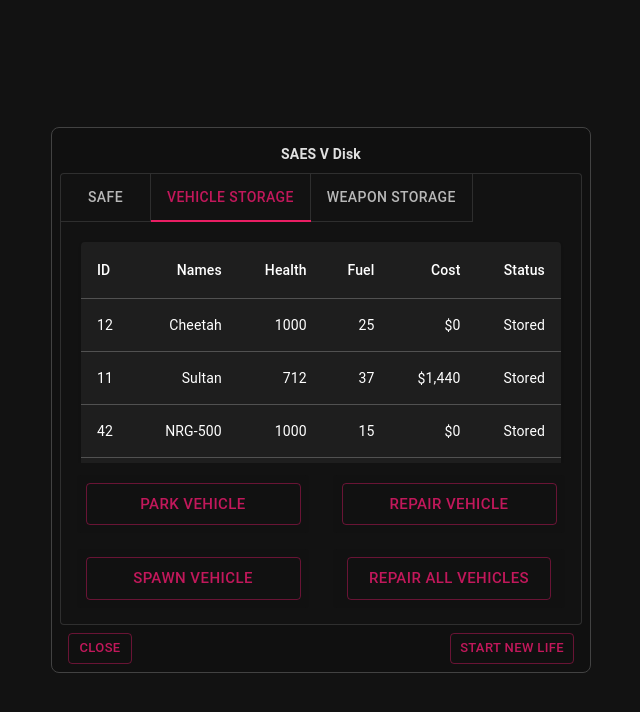
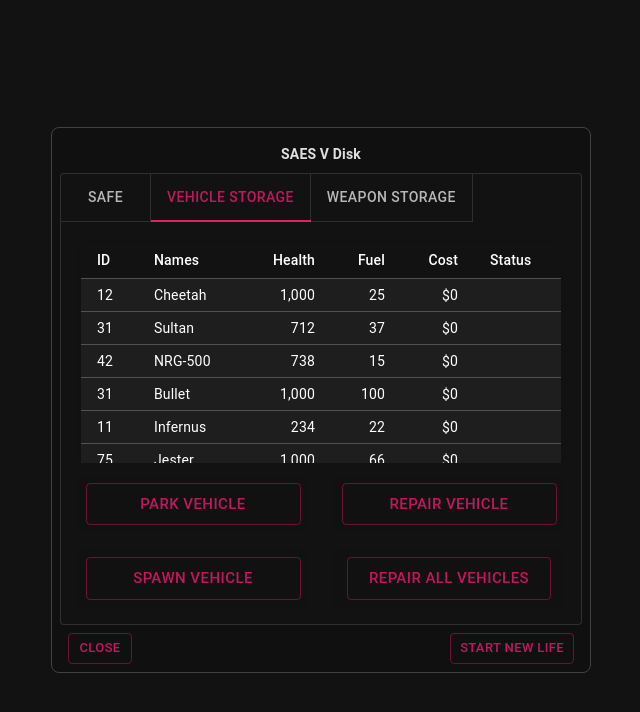
Before and after one commit to vtonu/material_ui_box, a React (Create React App) app: page / in a window 1280 px wide. Both pictures are taken after a click on the tab "VEHICLE STORAGE". Shown: the top 712 px of the page, without its empty margins (319-959 px from the left). Built offline with nearby package versions, Linux system fonts and the light colour scheme.

Commit message:
Removed accesible table and added a stickyheadtable.

```diff
--- /dev/null
+++ b/src/components/stickyTableID.js
@@ -0,0 +1,91 @@
+import * as React from 'react';
+import Paper from '@mui/material/Paper';
+import Table from '@mui/material/Table';
+import TableBody from '@mui/material/TableBody';
+import TableCell from '@mui/material/TableCell';
+import TableContainer from '@mui/material/TableContainer';
+import TableHead from '@mui/material/TableHead';
+import TableRow from '@mui/material/TableRow';
+
+const columns = [
+  { id: 'name', label: 'ID', minWidth: 10 },
+  { id: 'code', label: 'Names', minWidth: 10 },
+  {
+    id: 'population',
+    label: 'Health',
+    minWidth: 10,
+    align: 'right',
+    format: (value) => value.toLocaleString('en-US'),
+  },
+  {
+    id: 'size',
+    label: 'Fuel',
+    minWidth: 10,
+    align: 'right',
+    format: (value) => value.toLocaleString('en-US'),
+  },
+  {
+    id: 'density',
+    label: 'Cost',
+    minWidth: 10,
+    align: 'right',
+    format: (value) => value.toFixed(2),
+  },
+  { id: 'status', label: 'Status', minWidth: 10 },
+];
+
+function createData(name, code, population, size) {
+  const density = '$0';
+  return { name, code, population, size, density };
+}
+
+const rows = [
+  createData('12', 'Cheetah', 1000, 25),
+  createData('31', 'Sultan', 712, 37),
+  createData('42', 'NRG-500', 738, 15),
+  createData('31', 'Bullet', 1000, 100),
+  createData('11', 'Infernus', 234, 22),
+  createData('75', 'Jester', 1000, 66),
+];
+
+export default function StickyHeadTable() {
+  const [page, setPage] = React.useState(0);
+  const [rowsPerPage, setRowsPerPage] = React.useState(10);
+
+  return (
+    <Paper sx={{ width: '100%', overflow: 'hidden' }}>
+      <TableContainer sx={{ maxHeight: 250 }}>
+        <Table stickyHeader aria-label="sticky table" size="small">
+          <TableHead>
+            <TableRow>
+              {columns.map((column) => (
+                <TableCell
+                  key={column.id}
+                  align={column.align}
+                  style={{ minWidth: column.minWidth }}>
+                  {column.label}
+                </TableCell>
+              ))}
+            </TableRow>
+          </TableHead>
+          <TableBody>
+            {rows.slice(page * rowsPerPage, page * rowsPerPage + rowsPerPage).map((row) => {
+              return (
+                <TableRow hover role="checkbox" tabIndex={-1} key={row.code}>
+                  {columns.map((column) => {
+                    const value = row[column.id];
+                    return (
+                      <TableCell key={column.id} align={column.align}>
+                        {column.format && typeof value === 'number' ? column.format(value) : value}
+                      </TableCell>
+                    );
+                  })}
+                </TableRow>
+              );
+            })}
+          </TableBody>
+        </Table>
+      </TableContainer>
+    </Paper>
+  );
+}
--- a/src/components/verticalTabs.js
+++ b/src/components/verticalTabs.js
@@ -4,10 +4,10 @@ import Tabs from '@mui/material/Tabs';
 import Tab from '@mui/material/Tab';
 import Typography from '@mui/material/Typography';
 import Box from '@mui/material/Box';
-import AccessibleTable from './vehicleStorage';
 import AutoGrid from './weaponStorage';
 import Button from '@mui/material/Button';
 import RowAndColumnSpacing from './4gridButtons';
+import StickyHeadTable from './stickyTableID';
 
 function TabPanel(props) {
   const { children, value, index, ...other } = props;
@@ -97,7 +97,7 @@ export default function VerticalTabs() {
       <TabPanel value={value} index={1}>
         <Box>
           <Box sx={{ p: 0.5, height: 225, overflow: 'auto' }}>
-            <AccessibleTable></AccessibleTable>
+            <StickyHeadTable></StickyHeadTable>
           </Box>
           {/* <Box sx={{ display: 'flexbox' }}></Box> */}
           <RowAndColumnSpacing></RowAndColumnSpacing>
```
